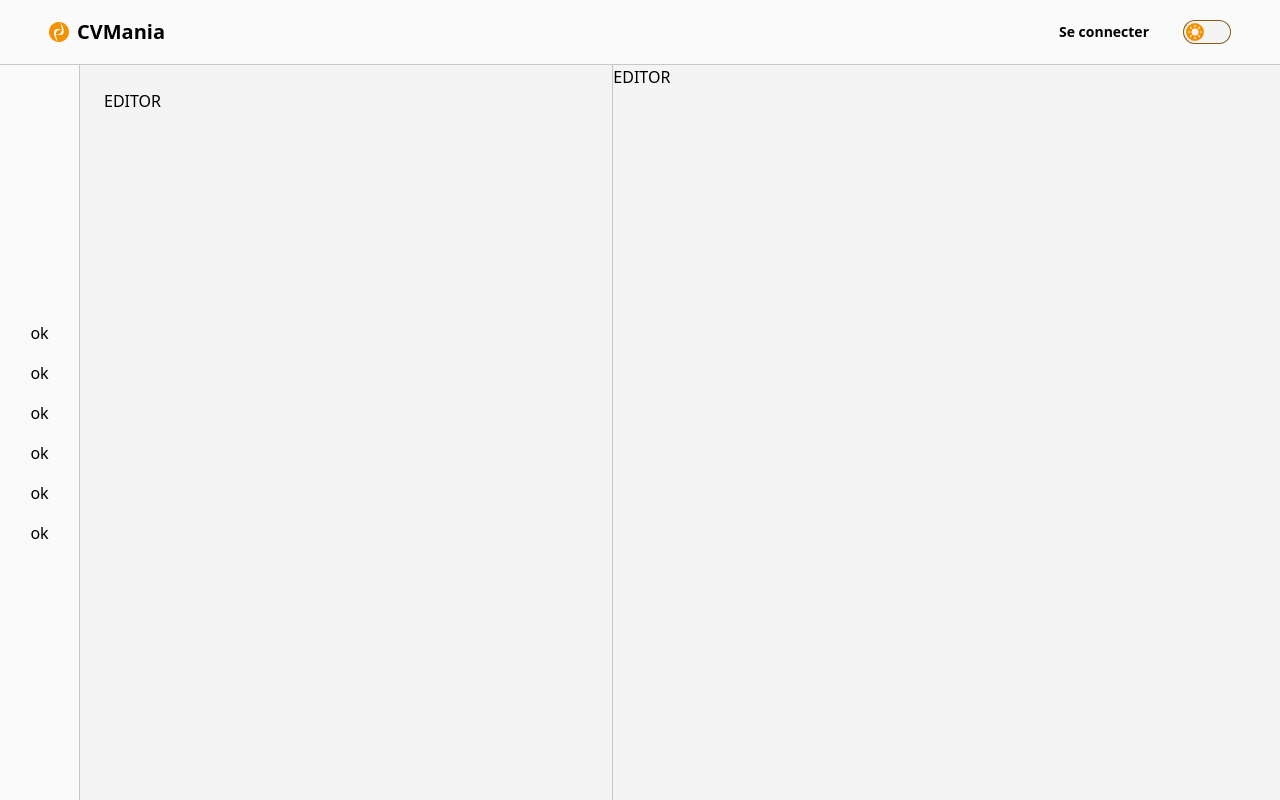
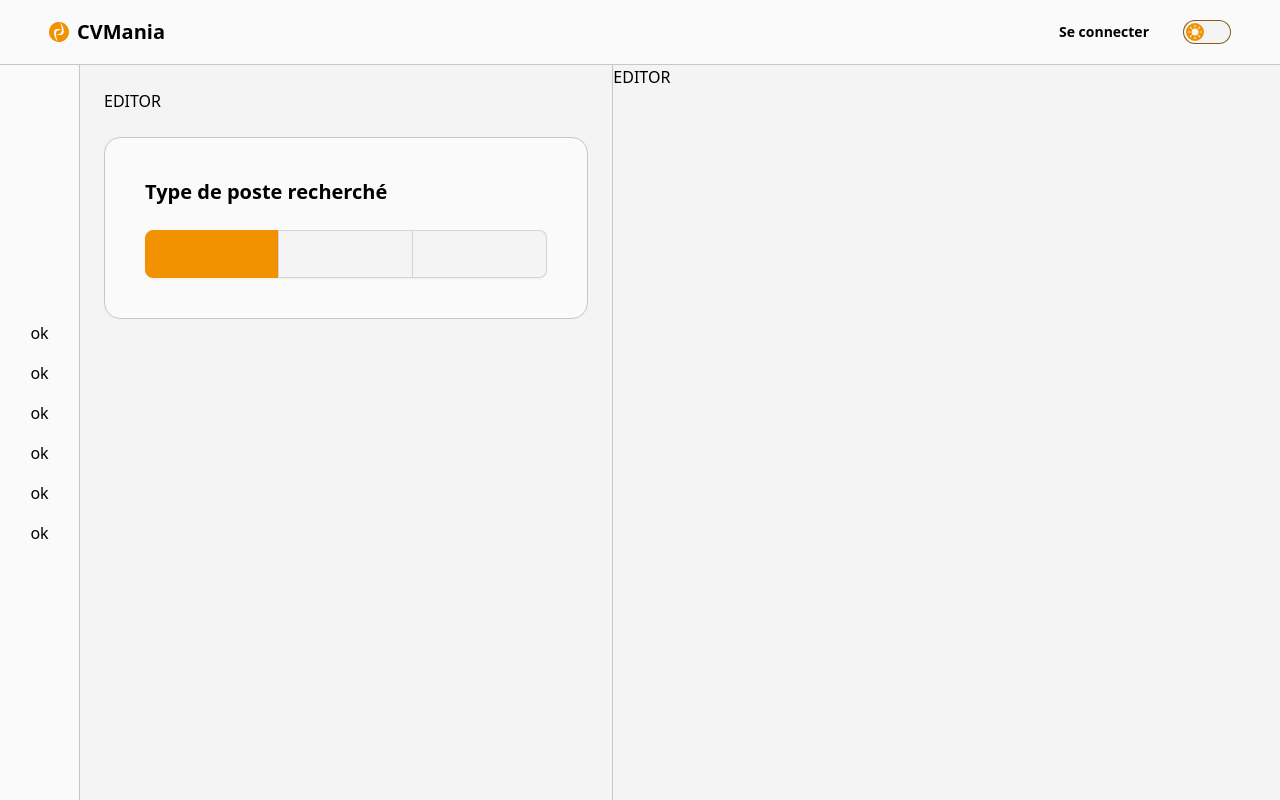
Before and after one commit to coachmania/refactor, a Vue app in the folder vue/: page /title in a window 1280 px wide. Built offline with nearby package versions, Linux system fonts and the light colour scheme.

Commit message:
add type component

```diff
--- a/vue/src/components/title/TitlePage.vue
+++ b/vue/src/components/title/TitlePage.vue
@@ -6,6 +6,7 @@
 				<SectionLayout>
 					<template v-slot:cards>
 						<p>EDITOR</p>
+						<Type/>
 					</template>
 				</SectionLayout>
 			</template>
@@ -17,6 +18,7 @@
 import Header from '@/components/header/Header.vue';
 import EditorLayout from '../layout/EditorLayout.vue';
 import SectionLayout from '../layout/SectionLayout.vue';
+import Type from './Type.vue';
 
 export default {
 	name: 'TitlePage',
@@ -24,6 +26,7 @@ export default {
 		Header,
 		EditorLayout,
 		SectionLayout,
+		Type,
 	},
 };
 </script>
--- /dev/null
+++ b/vue/src/components/title/Type.vue
@@ -0,0 +1,31 @@
+<template>
+	<div class="card bg-base-200 border border-base-300">
+		<div class="grid p-card gap-md">
+			<h1 class="card-title">Type de poste recherché</h1>
+
+			<div class="join grid grid-cols-3">
+				<!-- {% for type in title.types %} -->
+					<button typeButton name="type" class="btn join-item no-animation btn-primary">{{ type }}</button>
+					<button typeButton name="type" class="btn join-item no-animation bg-base-100 border-base-content/15">{{ type }}</button>
+					<button typeButton name="type" class="btn join-item no-animation bg-base-100 border-base-content/15">{{ type }}</button>
+				<!-- {% endfor %} -->
+			</div>
+
+			<!-- <div role="alert" class="alert alert-info rounded-btn">
+				{% if title.item.type == 'Emploi' %}
+					{% include 'utils/alertBox.html' with text="Pour un emploi, utilisez le titre de l'offre si vous répondez à une annonce. Pour une candidature spontanée, indiquez clairement le poste que vous visez." %}
+				{% elif title.item.type == 'Alternance' %}
+					{% include 'utils/alertBox.html' with text="Pour une alternance, mentionnez le poste ainsi que le rythme et la durée de l'alternance. Par exemple : 'Alternant Développeur Web - 3 jours école / 2 jours entreprise - 12 mois'." %}
+				{% elif title.item.type == 'Stage' %}
+					{% include 'utils/alertBox.html' with text="Pour un stage, précisez le titre du poste et, si possible, la durée du stage. Exemple : 'Stagiaire en Marketing Digital - 6 mois'." %}
+				{% endif %}
+			</div> -->
+		</div>
+	</div>
+</template>
+
+<script>
+export default {
+	name: 'Type',
+};
+</script>
```
